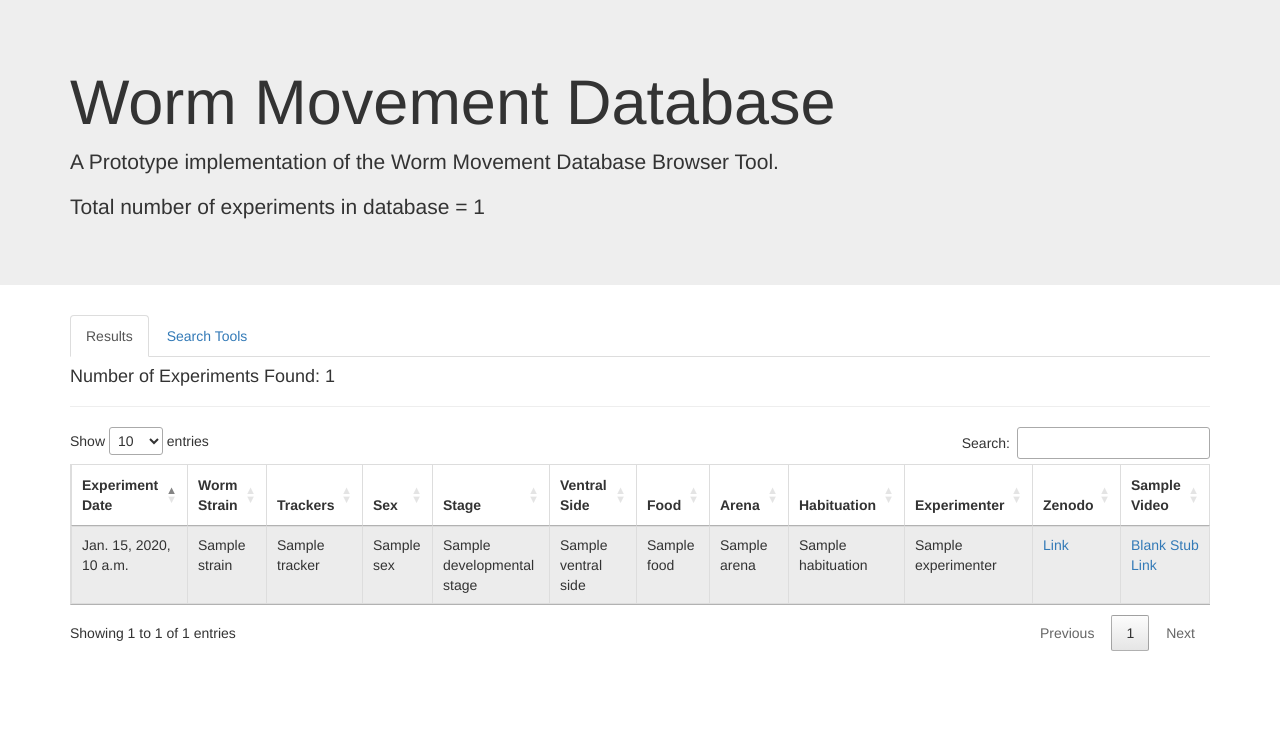
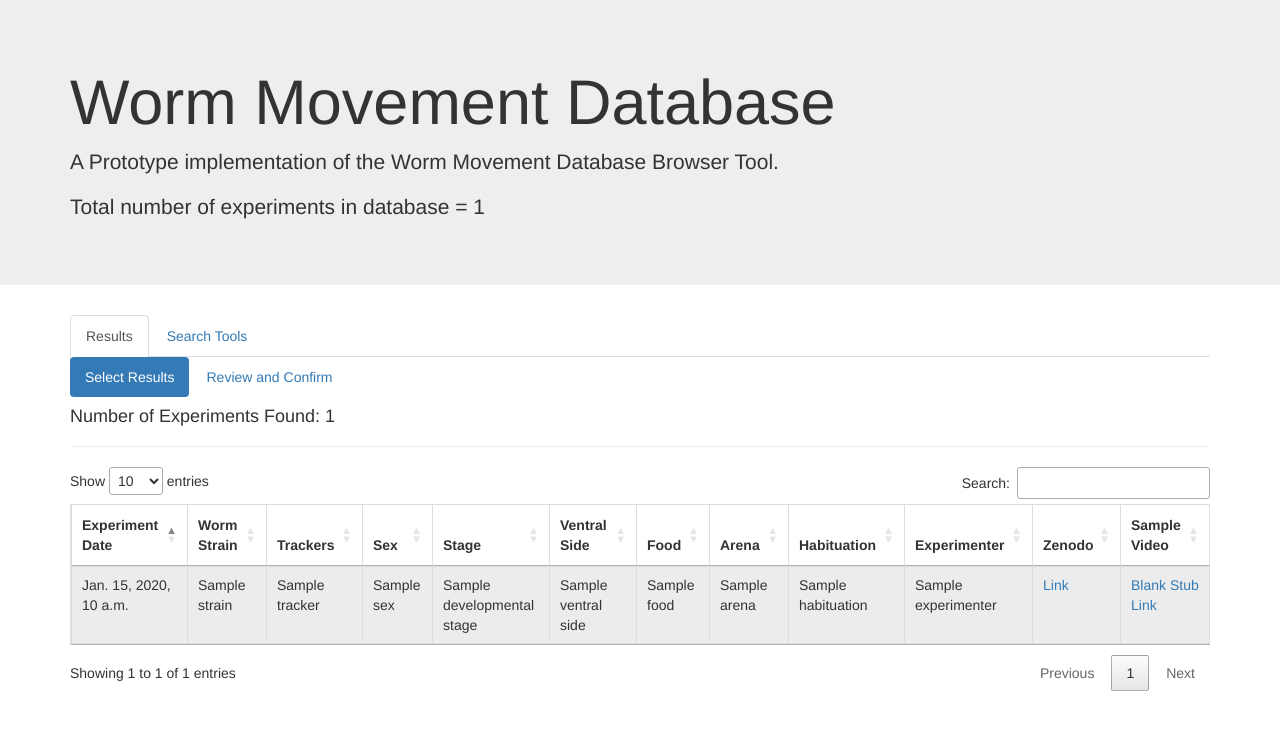
Before and after one commit to openworm/movement_cloud, a Django app: template webworm/templates/webworm/index.html in a window 1280 px wide. Shown: the top 730 px of the page. Run offline with Django 3.2, Linux system fonts and the light colour scheme; the template is opened without the code that fills it: most values are stand-ins (such as "Sample title", 1, 10 or a date in 2020); some libraries are stand-ins or nearby versions.

Commit message:
Added stub tab for confirming selection of Experiments for download from external database. Added submission buttons for confirming search and for confirming experiment selections. Dropped explicit specification of page length display for DataTables - that was added earlier because of a misunderstanding.

```diff
--- a/webworm/static/webworm/paginate-results.js
+++ b/webworm/static/webworm/paginate-results.js
@@ -1,6 +1,5 @@
 $(document).ready(function() {
 	$('#results').DataTable( {
-		"pageLength": 10,
 		dom: 'Blfrtip',
 		buttons: [
 			  'selectAll',
--- /dev/null
+++ b/webworm/templates/webworm/confirmResults-template.html
@@ -0,0 +1,5 @@
+<div id="confirmResultsContentPane">
+  <h4>Review and Confirm Experiment Package Download</h4>
+  <p> Just a stub for now </p>
+  <button type="submit" class="btn btn-danger">Download Experiments</button>
+</div>
--- a/webworm/templates/webworm/confirmSearch-template.html
+++ b/webworm/templates/webworm/confirmSearch-template.html
@@ -1,4 +1,5 @@
-<div id="confirmationContentPane">
-  <h4>Confirmation of Search</h4>
+<div id="confirmSearchContentPane">
+  <h4>Confirmation of Search Configuration</h4>
   <p> Just a stub for now </p>
+  <button type="submit" class="btn btn-danger">Submit Search</button>
 </div>
--- a/webworm/templates/webworm/results-template.html
+++ b/webworm/templates/webworm/results-template.html
@@ -1,53 +1,26 @@
-<div id="resultsContent">
-  <h4>Number of Experiments Found: {{ results_count }}</h4>
-  <hr>
-  <table id="results" class="table table-striped table-bordered table-responsive">
-    <thead>
-      <tr>
-	<!-- Hardcoded for now. There are Django methods for these -->
-	<!-- Dropping Experiment Names
-	<th>Experiment Name</th>
-	 -->
-	<th>Experiment Date</th>
-	<th>Worm Strain</th>
-	<th>Trackers</th>
-	<th>Sex</th>
-	<th>Stage</th>
-	<th>Ventral Side</th>
-	<th>Food</th>
-	<th>Arena</th>
-	<th>Habituation</th>
-	<th>Experimenter</th>
-	<th>Zenodo</th>
-	<th>Sample Video</th>
-      </tr>
-    </thead>
-    <tbody>
-      {% for experiment in results_list %}
-      <tr>
-	<!-- Dropping Experiment Names
-        <td>{{ experiment.base_name }}</td>
-	-->
-	<td>{{ experiment.date|default_if_none:"None" }}</td>
-	<td>{{ experiment.strain.name|default_if_none:"None" }}</td>
-	<td>{{ experiment.tracker.name|default_if_none:"None" }}</td>
-	<td>{{ experiment.sex.name|default_if_none:"Unknown" }}</td>
-	<td>{{ experiment.developmental_stage.name|default_if_none:"Unknown" }}</td>
-	<td>{{ experiment.ventral_side.name|default_if_none:"None" }}</td>
-	<td>{{ experiment.food.name|default_if_none:"None" }}</td>
-	<td>{{ experiment.arena.name|default_if_none:"None" }}</td>
-	<td>{{ experiment.habituation.name|default_if_none:"None" }}</td>
-	<td>{{ experiment.experimenter.name|default_if_none:"Unknown" }}</td>
-	<td> <a href="#">Link</a> </td>
-	<td>
-	  <!-- Proof of concept established to work. To reduce bandwidth consumption
-	       due to accidents this is now replaced with a plain stub link.
-	  <iframe width="240" height="135" src="https://www.youtube.com/embed/MflKJyaRADk" frameborder="0" allowfullscreen></iframe>
-	  -->
-	  <a href="#">Blank Stub Link</a>
-	</td>
-      </tr>
-      {% endfor %}
-    </tbody>
-  </table>
+<div id="resultsControlPane">
+  <!-- Tentatively using index, it should be its own page like experimentDownload -->
+  <form action="{% url "index" %}" method="get">
+    <div class="form-group" >
+      <div id="resultsTabPanes">
+	<ul class="nav nav-pills">
+	  <li class="active"><a data-toggle="pill" href="#resultsContentPane">Select Results</a></li>
+	  <li><a data-toggle="pill" href="#confirmResultsPane">Review and Confirm</a></li>
+	</ul>
+
+	<div class="tab-content">
+	  <!-- Search by Parameters -->
+	  <div class="tab-pane fade in active" id="resultsContentPane">
+	    {% include "webworm/resultsContent-template.html" %}
+	  </div>
+
+	  <!-- Search by discrete database fields -->
+	  <div class="tab-pane fade" id="confirmResultsPane">
+	    {% include "webworm/confirmResults-template.html" %}
+	  </div>
+	</div> <!-- tab content -->
+
+      </div> <!-- container -->
+    </div> <!-- form group -->
+  </form>
 </div>
--- /dev/null
+++ b/webworm/templates/webworm/resultsContent-template.html
@@ -0,0 +1,53 @@
+<div id="resultsContent">
+  <h4>Number of Experiments Found: {{ results_count }}</h4>
+  <hr>
+  <table id="results" class="table table-striped table-bordered table-responsive">
+    <thead>
+      <tr>
+	<!-- Hardcoded for now. There are Django methods for these -->
+	<!-- Dropping Experiment Names
+	<th>Experiment Name</th>
+	 -->
+	<th>Experiment Date</th>
+	<th>Worm Strain</th>
+	<th>Trackers</th>
+	<th>Sex</th>
+	<th>Stage</th>
+	<th>Ventral Side</th>
+	<th>Food</th>
+	<th>Arena</th>
+	<th>Habituation</th>
+	<th>Experimenter</th>
+	<th>Zenodo</th>
+	<th>Sample Video</th>
+      </tr>
+    </thead>
+    <tbody>
+      {% for experiment in results_list %}
+      <tr>
+	<!-- Dropping Experiment Names
+        <td>{{ experiment.base_name }}</td>
+	-->
+	<td>{{ experiment.date|default_if_none:"None" }}</td>
+	<td>{{ experiment.strain.name|default_if_none:"None" }}</td>
+	<td>{{ experiment.tracker.name|default_if_none:"None" }}</td>
+	<td>{{ experiment.sex.name|default_if_none:"Unknown" }}</td>
+	<td>{{ experiment.developmental_stage.name|default_if_none:"Unknown" }}</td>
+	<td>{{ experiment.ventral_side.name|default_if_none:"None" }}</td>
+	<td>{{ experiment.food.name|default_if_none:"None" }}</td>
+	<td>{{ experiment.arena.name|default_if_none:"None" }}</td>
+	<td>{{ experiment.habituation.name|default_if_none:"None" }}</td>
+	<td>{{ experiment.experimenter.name|default_if_none:"Unknown" }}</td>
+	<td> <a href="#">Link</a> </td>
+	<td>
+	  <!-- Proof of concept established to work. To reduce bandwidth consumption
+	       due to accidents this is now replaced with a plain stub link.
+	  <iframe width="240" height="135" src="https://www.youtube.com/embed/MflKJyaRADk" frameborder="0" allowfullscreen></iframe>
+	  -->
+	  <a href="#">Blank Stub Link</a>
+	</td>
+      </tr>
+      {% endfor %}
+    </tbody>
+  </table>
+</div>
```
